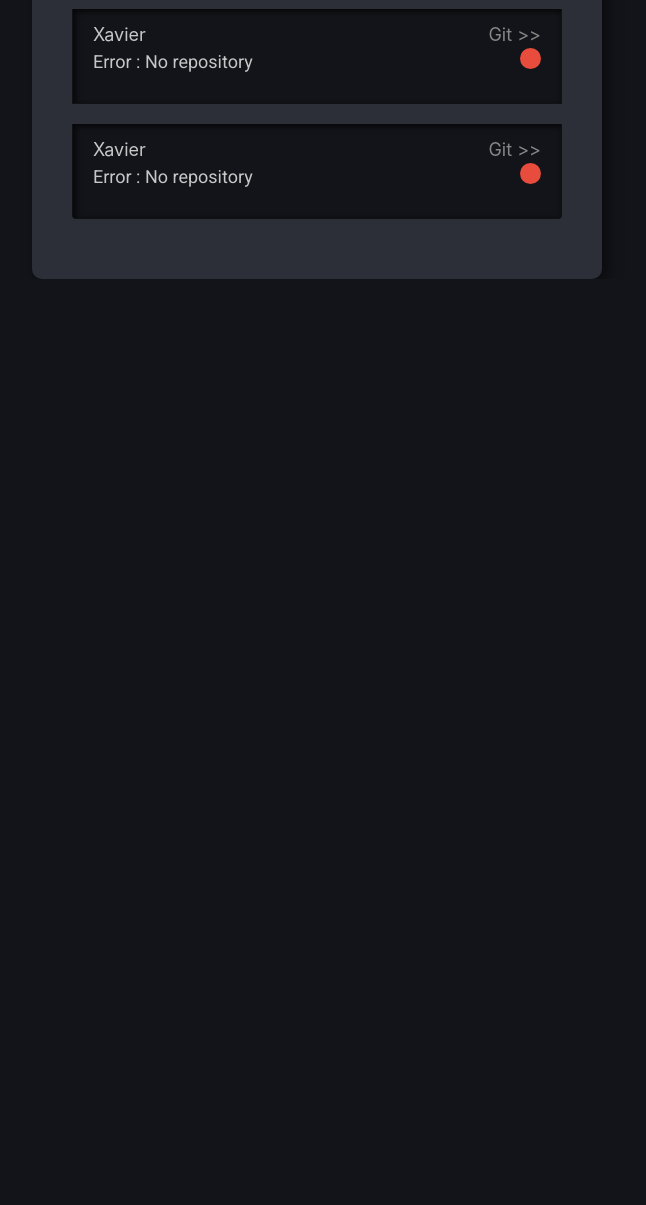
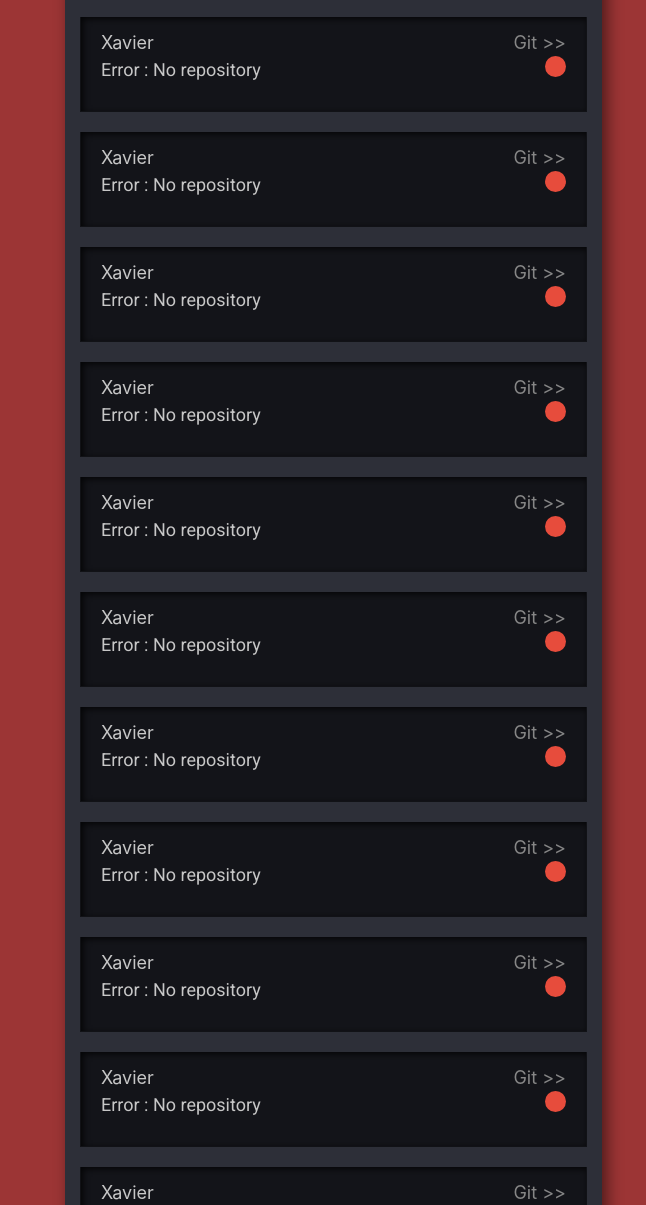
Before and after one commit to nerfic/lazy-pull, a plain HTML site: page v2/index.html in a window 1280 px wide. Shown: the part 1595-2800 px from the top of the page, without its empty margins (38-684 px from the left). Before the commit the page ends 1874 px from the top, so only its background shows below. Drawn offline with nearby package versions, Linux system fonts and the light colour scheme.

Commit message:
ajout des finissions v.2

```diff
--- a/v2/assets/css/styles.css
+++ b/v2/assets/css/styles.css
@@ -59,16 +59,21 @@ span {
 
 body{
     min-height: 100vh;
-    background: #131419;
+    background: rgb(156, 53, 53);
 }
 
 .box{
     position: relative;
-    padding:40px 40px 60px;
     background: #2d2f38;
-    border-radius: 10px;
+    border-radius: 8px;
+    padding-bottom: 20px;
     box-shadow:5px 5px 15px rgba(0, 0, 0, 0.5);
 }
+.padd{
+    padding:40px 40px 60px;
+
+}
+
 
 .box h5{
     color: #c7c7c7;
@@ -112,7 +117,7 @@ body{
     height: 50px;
     background: #131419;
     border: none;
-    border-radius: 40px;
+    border-radius: 8px;
     padding: 5px 15px;
     color: #c7c7c7;
     font-size: 18px;
@@ -120,17 +125,20 @@ body{
     box-shadow:inset 2px 2px 6px rgba(0, 0, 0, 0.8);
 }
 
+/* select{
+    width: auto;
+} */
+
 .box .input .inputbox select{
     height: 50px;
     background: #131419;
     border: none;
-    border-radius: 40px;
+    border-radius: 8px;
     padding: 5px 15px;
     color: #c7c7c7;
     font-size: 18px;
     color: #c7c7c7;
-    box-shadow:
-                inset 2px 2px 6px rgba(0, 0, 0, 0.8);
+    box-shadow:inset 2px 2px 6px rgba(0, 0, 0, 0.8);
 }
 
 .box .input .inputbox input[type="submit"]{
@@ -139,8 +147,8 @@ body{
                 2px 2px 6px rgba(0, 0, 0, 0.8);
 }
 
-.box .input .inputbox input[type="submit"]:active{
-    color: #006c9c;
+.box .input .inputbox input[type="submit"]:hover{
+    color: red;
     margin-top: 20px;
     box-shadow:
                 inset 2px 2px 6px rgba(0, 0, 0, 0.8);
--- a/v2/index.html
+++ b/v2/index.html
@@ -17,7 +17,7 @@
 <body>
 
   <section>
-    <div class="container container-xs-fluid mt-5">
+    <div class="container p-5 container-xs-fluid mt-5">
       <div class="row">
         <div class="col-12 col-lg-6 box">
           <ul class="list-group">
@@ -81,21 +81,65 @@
                 target="_blank" class="float-right">Git >></a>
               <p>Error : No repository <span class="float-right status-danger"></span></p>
             </li>
+            <li class="list-group-item">Xavier <a class="float-right" href="https://github.com/nerfic/lazy-pull"
+                target="_blank" class="float-right">Git >></a>
+              <p>Error : No repository <span class="float-right status-danger"></span></p>
+            </li>
+            <li class="list-group-item">Xavier <a class="float-right" href="https://github.com/nerfic/lazy-pull"
+                target="_blank" class="float-right">Git >></a>
+              <p>Error : No repository <span class="float-right status-danger"></span></p>
+            </li>
+            <li class="list-group-item">Xavier <a class="float-right" href="https://github.com/nerfic/lazy-pull"
+                target="_blank" class="float-right">Git >></a>
+              <p>Error : No repository <span class="float-right status-danger"></span></p>
+            </li>
+            <li class="list-group-item">Xavier <a class="float-right" href="https://github.com/nerfic/lazy-pull"
+                target="_blank" class="float-right">Git >></a>
+              <p>Error : No repository <span class="float-right status-danger"></span></p>
+            </li>
+            <li class="list-group-item">Xavier <a class="float-right" href="https://github.com/nerfic/lazy-pull"
+                target="_blank" class="float-right">Git >></a>
+              <p>Error : No repository <span class="float-right status-danger"></span></p>
+            </li>
+            <li class="list-group-item">Xavier <a class="float-right" href="https://github.com/nerfic/lazy-pull"
+                target="_blank" class="float-right">Git >></a>
+              <p>Error : No repository <span class="float-right status-danger"></span></p>
+            </li>
+            <li class="list-group-item">Xavier <a class="float-right" href="https://github.com/nerfic/lazy-pull"
+                target="_blank" class="float-right">Git >></a>
+              <p>Error : No repository <span class="float-right status-danger"></span></p>
+            </li>
+            <li class="list-group-item">Xavier <a class="float-right" href="https://github.com/nerfic/lazy-pull"
+                target="_blank" class="float-right">Git >></a>
+              <p>Error : No repository <span class="float-right status-danger"></span></p>
+            </li>
+            <li class="list-group-item">Xavier <a class="float-right" href="https://github.com/nerfic/lazy-pull"
+                target="_blank" class="float-right">Git >></a>
+              <p>Error : No repository <span class="float-right status-danger"></span></p>
+            </li>
+            <li class="list-group-item">Xavier <a class="float-right" href="https://github.com/nerfic/lazy-pull"
+                target="_blank" class="float-right">Git >></a>
+              <p>Error : No repository <span class="float-right status-danger"></span></p>
+            </li>
+            <li class="list-group-item">Xavier <a class="float-right" href="https://github.com/nerfic/lazy-pull"
+                target="_blank" class="float-right">Git >></a>
+              <p>Error : No repository <span class="float-right status-danger"></span></p>
+            </li>
           </ul>
         </div>
         <div class="col-12 my-5 mx-lg-auto col-lg-5 offset-lg-1">
-          <div class="box sti">
+          <div class="box padd sti">
             <h5>Effectuer une action</h5>
             <div class="input">
-              <div class="inputbox ">
-                <label class="ml-3">Repository</label>
-                <select class="" id="">
+              <div class="inputbox">
+                <label>Repository</label>
+                <select class="w-100">
                   <option selected>Aucun</option>
                   <option value="1">Digitous-html-cuisine</option>
                   <option value="2">Digitous-html-bootstrap</option>
                   <option value="3">Lazy-pull</option>
                 </select>
-                <div class="inputbox d-flex-lg justify-content-between flex-wrap">
+                <div class="inputbox d-flex justify-content-between flex-wrap">
                   <input type="submit" value="Git Clone / Pull"></input>
                   <input type="submit" value="Open in Browser"></input>
                 </div>
```
